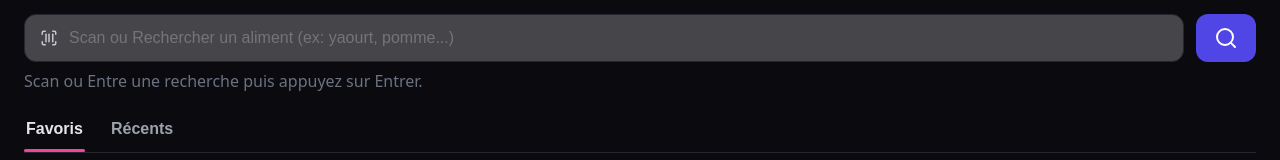
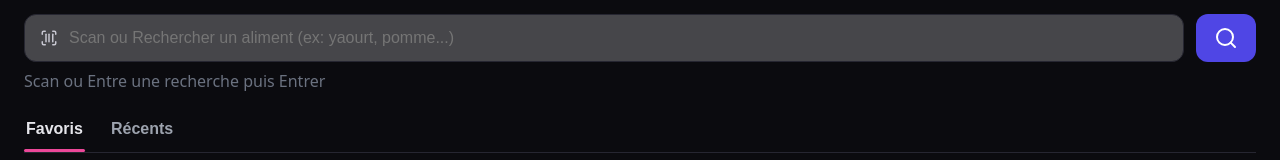
Before and after one commit to itsrim/cal, a React (Vite) app: page / in a window 1280 px wide. Shown: the part 130-290 px from the top of the page. Built offline with nearby package versions, Linux system fonts and the light colour scheme.

Commit message:
reduction text sous search bar

```diff
--- a/src/components/SearchTab.tsx
+++ b/src/components/SearchTab.tsx
@@ -284,7 +284,7 @@ export const SearchTab = ({ onSaved }: SearchTabProps) => {
       )}
 
       {!result && !error && !loading ? (
-        <Hint>Scan ou Entre une recherche puis appuyez sur Entrer.</Hint>
+        <Hint>Scan ou Entre une recherche puis Entrer</Hint>
       ) : null}
 
       {/* Sous-onglets Favoris / Récents */}
```
